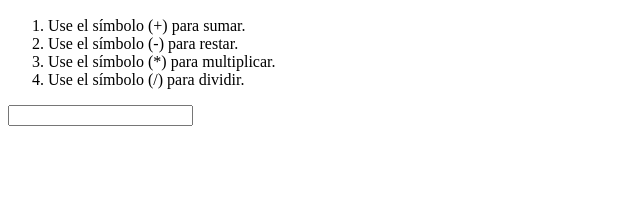
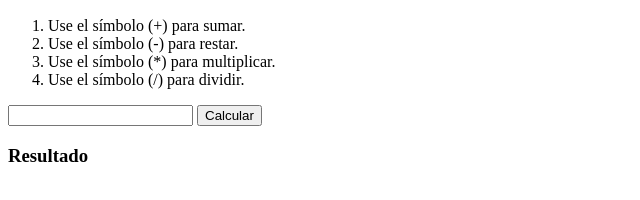
Before and after one commit to jeop1977/calculator, a plain HTML site: page index.html in a window 1280 px wide. Shown: the part 110-310 px from the top of the page, without its empty margins (0-640 px from the left). Drawn offline with Linux system fonts and the light colour scheme.

Commit message:
index scratch

```diff
--- a/index.html
+++ b/index.html
@@ -15,5 +15,7 @@
         <li>Use el símbolo (/) para dividir.</li>
     </ol>
     <input id="numero" type="number">
+    <button name="calcular">Calcular</button>
+    <h3>Resultado</h3>
 </body>
 </html>
```
